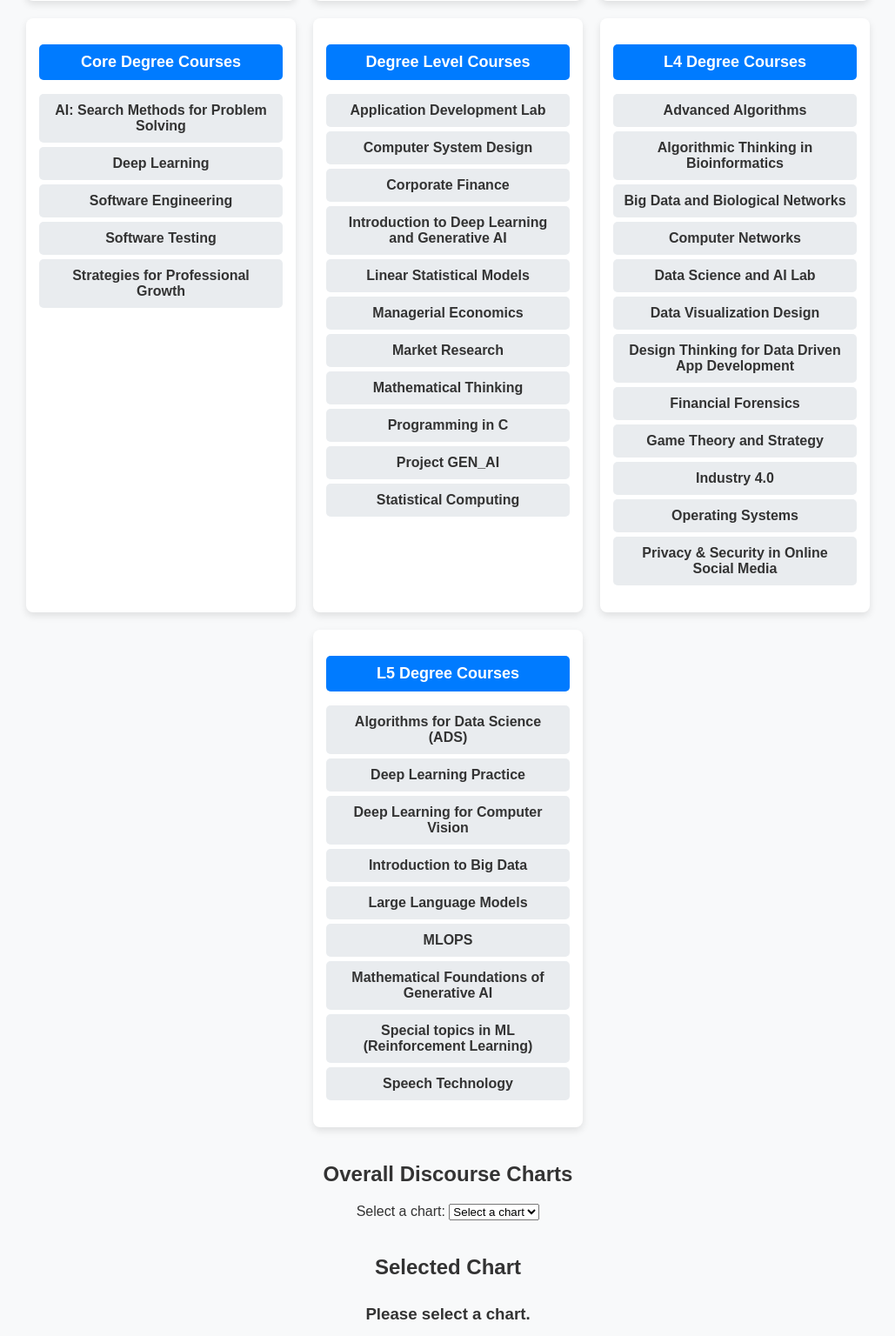
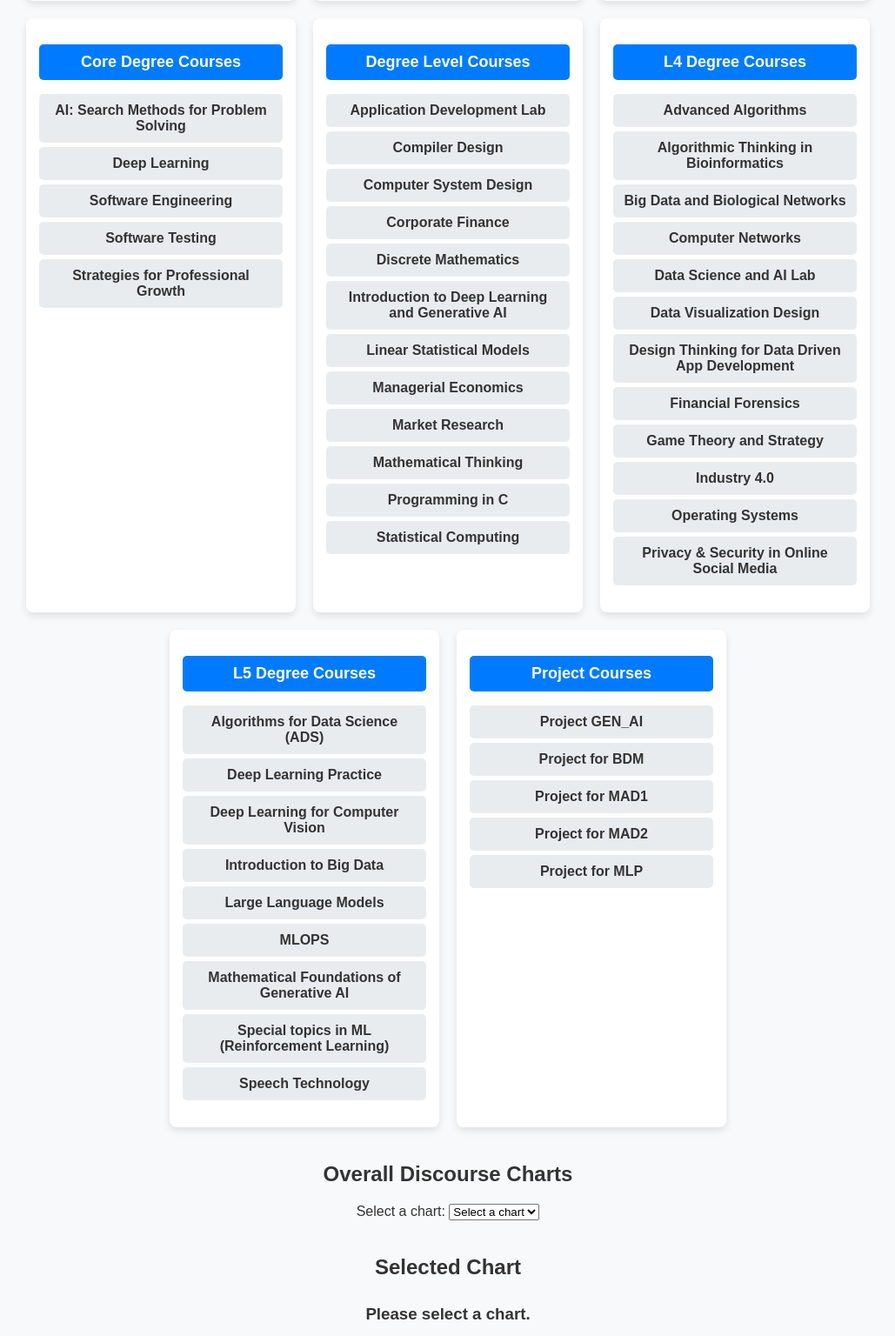
Before and after one commit to iitmbsc-student-projects/discourse-viz, a Flask app: page / in a window 1280 px wide. Shown: the part 688-2224 px from the top of the page at 87% size, without its empty margins (125-1154 px from the left). Run offline with Flask 3, Linux system fonts and the light colour scheme; the visitor is signed in with stand-in values (Sample User, id 1); data that the repository does not hold is empty; parts of the project's set-up code (start-up, migrations or seed data) failed here and were passed over.

Commit message:
add project courses

```diff
--- a/application/constants.py
+++ b/application/constants.py
@@ -18,7 +18,7 @@ API_USERNAME = 'shubhamG'
 
 # COURSES LIST
 
-irrelevant_categories = [63, 64, 79, 80, 86, 87, 88, 91, 95, 96, 97, 103, 104, 105, 106, 107, 112, 113, 114, 49, 50, 51, 52, 102, 121, 120]
+irrelevant_categories = [63, 64, 79, 80, 86, 87, 88, 91, 95, 96, 97, 103, 104, 105, 106, 107, 112, 113, 114, 49, 50, 51, 52, 102, 121, 120, 123, 124, 125, 126, 130, 131, 132, 133, 134, 135, 136, 137]
 
 foundation_courses = ['Mathematics for Data Science I','Statistics for Data Science I','Computational Thinking','English I','English II','Mathematics for Data Science II','Statistics for Data Science II','Programming in Python']
 diploma_programming_courses = ['Programming, Data Structures and Algorithms','Database Management Systems','Modern Application Development I','System Commands','Modern Application Development II','Programming Concepts using Java']
@@ -29,7 +29,7 @@ core_degree_courses = ['Deep Learning','AI: Search Methods for Problem Solving',
 
 degree_level_courses = ['Linear Statistical Models','Market Research',
 'Statistical Computing','Programming in C','Mathematical Thinking',
-'Computer System Design','Managerial Economics','Corporate Finance',"Introduction to Deep Learning and Generative AI", "Application Development Lab","Project GEN_AI"]
+'Computer System Design','Managerial Economics','Corporate Finance',"Introduction to Deep Learning and Generative AI", "Application Development Lab", "Discrete Mathematics","Compiler Design",]
 
 L4_degree_courses = ['Financial Forensics','Industry 4.0','Algorithmic Thinking in Bioinformatics',
 'Design Thinking for Data Driven App Development', 'Privacy & Security in Online Social Media','Data Visualization Design',
@@ -40,6 +40,8 @@ L5_degree_courses = ["Mathematical Foundations of Generative AI","Algorithms for
 'Special topics in ML (Reinforcement Learning)','Speech Technology','Deep Learning for Computer Vision','Large Language Models',
 'Introduction to Big Data','Deep Learning Practice']
 
+project_courses = ["Project for MLP", "Project for BDM", "Project for MAD2", "Project for MAD1", "Project GEN_AI"]
+
 # degree_courses.sort()
 diploma_data_science_courses.sort()
 diploma_programming_courses.sort()
@@ -48,6 +50,7 @@ core_degree_courses.sort()
 degree_level_courses.sort()
 L4_degree_courses.sort()
 L5_degree_courses.sort()
+project_courses.sort()
 
 # DICTIONARIES FOR user-actions-df analysis
 action_to_description = {
--- a/core/data_loader.py
+++ b/core/data_loader.py
@@ -15,6 +15,7 @@ from application.constants import (
     degree_level_courses,
     L4_degree_courses,
     L5_degree_courses,
+    project_courses,
 )
 from core.execute_query import execute_discourse_query
 from processors.course_data_processors import (
@@ -80,6 +81,7 @@ def load_df_map_category_to_id():
             degree_level_courses,
             L4_degree_courses,
             L5_degree_courses,
+            project_courses,
         )
     )
 
--- a/routes/api.py
+++ b/routes/api.py
@@ -12,7 +12,8 @@ from application.constants import (
     core_degree_courses,
     degree_level_courses,
     L4_degree_courses,
-    L5_degree_courses
+    L5_degree_courses,
+    project_courses,
 )
 from core.utils import get_current_trimester
 
@@ -35,6 +36,7 @@ def index():
         degree_level_courses=degree_level_courses,
         L4_degree_courses=L4_degree_courses,
         L5_degree_courses=L5_degree_courses,
+        project_courses=project_courses,
         uncategorized_courses=uncategorized_courses,
         overall_discourse_charts=list(user_actions_dictionaries.keys()),
         latest_chart=latest_term
--- a/templates/index.html
+++ b/templates/index.html
@@ -197,6 +197,15 @@
         </ul>
     </div>
 
+    <div class="course-section" id="project-list">
+        <h2>Project Courses</h2>
+        <ul>
+            {% for course in project_courses %}
+            <li><a href="/{{ course | lower | replace(' ', '-') }}" target="_blank">{{ course }}</a></li>
+            {% endfor %}
+        </ul>
+    </div>
+
     {% if uncategorized_courses %}
     <div class="course-section" id="uncategorized-list">
         <h2>Uncategorized Courses</h2>
```
